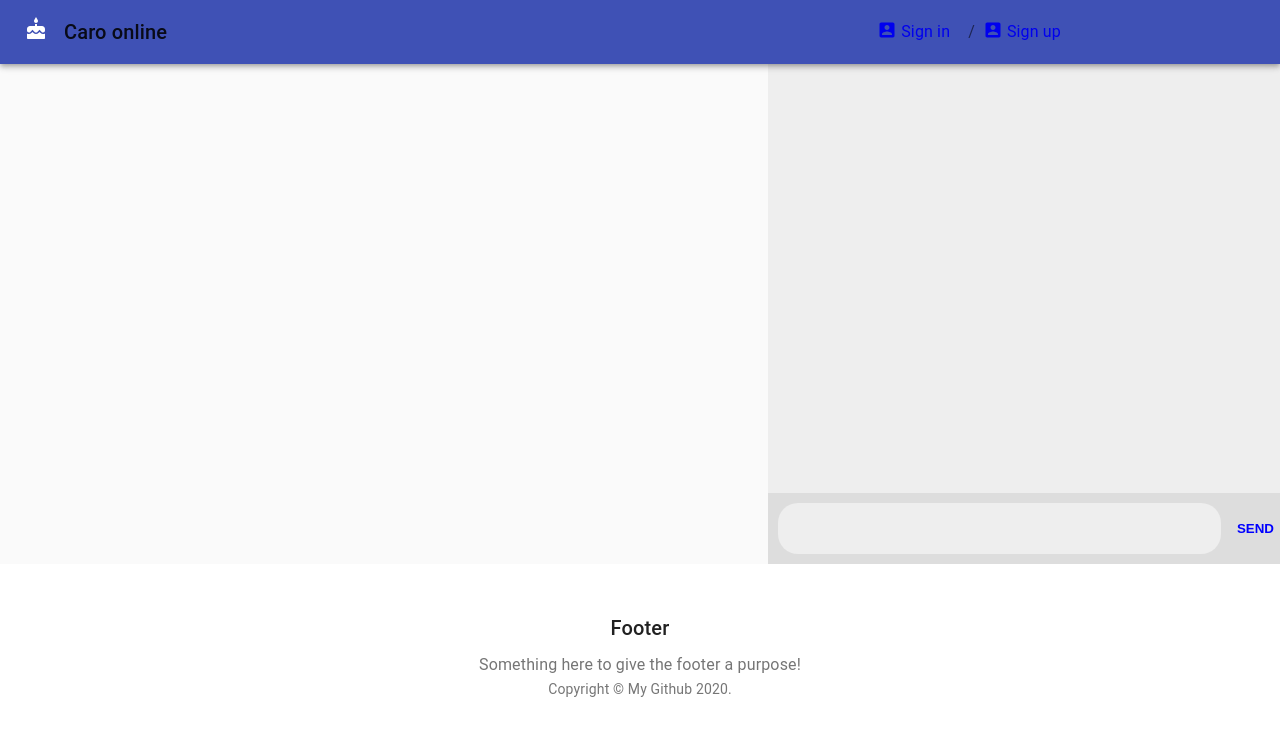
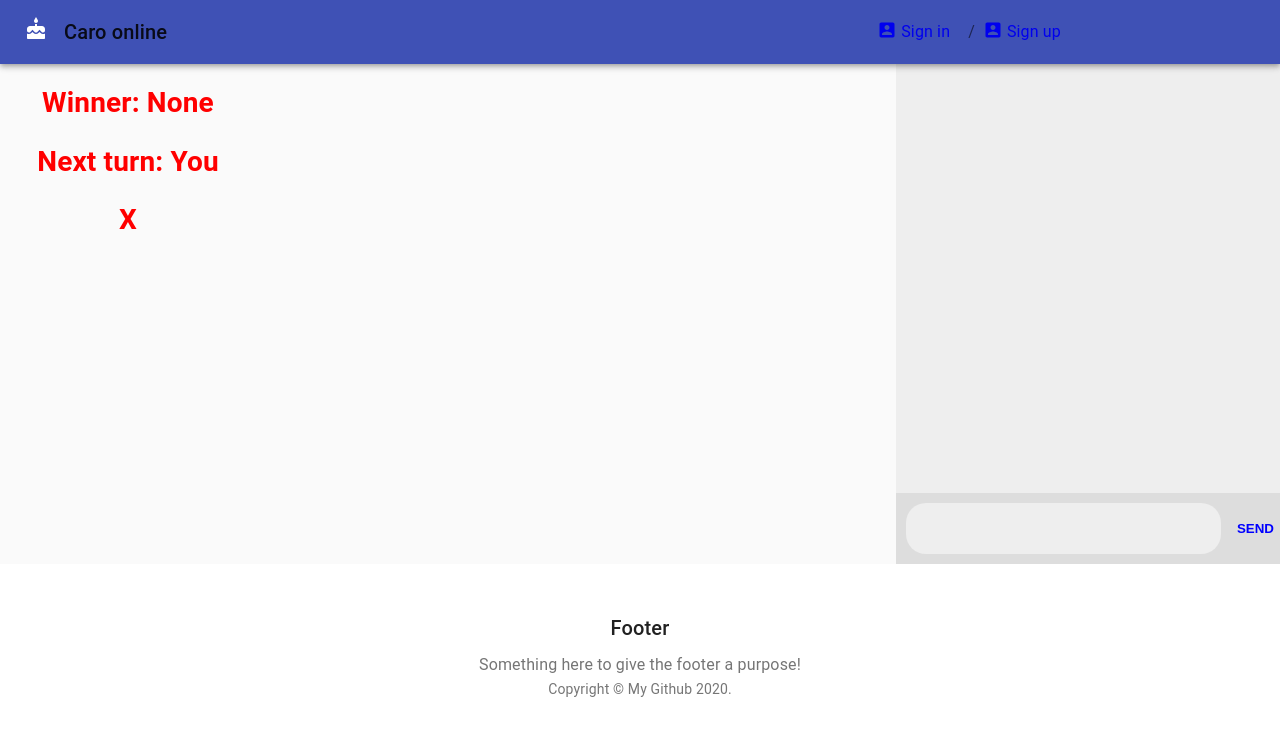
Before and after one commit to NguyenfromVN/CaroOnline, a React (Create React App) app in the folder src/front-end/: page /board in a window 1280 px wide. Shown: the top 736 px of the page. Built offline with nearby package versions, Linux system fonts and the light colour scheme; no server answers.

Commit message:
Added game information showing who plays next and who is the winner of the game

```diff
--- /dev/null
+++ b/src/front-end/src/components/Board/gameInfo.js
@@ -0,0 +1,18 @@
+import React, { useEffect, useState } from 'react';
+
+const GameInfo = (props) => {
+    let username = localStorage.getItem("username");
+    let winnerText = (props.board.winner) ? props.board.winner : "None";
+    let nextTurnText = (props.board.nextTurn == username) ? "You" : "Opponent";
+    let nextTurnChar = (username == props.board.userId1) ? "X" : "O";
+
+    return (
+        <div className='game-info-frame'>
+            <h1>Winner: {winnerText}</h1>
+            <h1>Next turn: {nextTurnText}</h1>
+            <h1>{nextTurnChar}</h1>
+        </div>
+    );
+}
+
+export default GameInfo;
--- a/src/front-end/src/components/Board/index.css
+++ b/src/front-end/src/components/Board/index.css
@@ -7,7 +7,7 @@
 .board-game {
     display: grid;
     height: 500px;
-    grid-template-columns: 1fr 5fr 4fr;
+    grid-template-columns: 2fr 5fr 3fr;
 }
 
 .square {
@@ -86,3 +86,7 @@
     grid-template-columns: 1fr 1fr 1fr 1fr 1fr 1fr 1fr 1fr 1fr 1fr 1fr 1fr 1fr 1fr 1fr 1fr 1fr 1fr 1fr 1fr;
     grid-template-rows: 1fr 1fr 1fr 1fr 1fr 1fr 1fr 1fr 1fr 1fr 1fr 1fr 1fr 1fr 1fr 1fr 1fr 1fr 1fr 1fr;
 }
+
+.game-info-frame h1 {
+    color: red;
+}
--- a/src/front-end/src/components/Board/index.js
+++ b/src/front-end/src/components/Board/index.js
@@ -1,6 +1,7 @@
 import React, { useEffect, useState } from 'react';
 import Square from './square';
 import Chat from './chat';
+import GameInfo from './gameInfo';
 import './index.css';
 import { useHistory } from 'react-router-dom';
 import api from '../../api/userApi';
@@ -60,8 +61,8 @@ export default function Board(props) {
                     callbacks[topic]();
                 } else {
                     // players topic
-                    const activePlayers=topic[topic.length - 1];
-                    if (activePlayers!=2){
+                    const activePlayers = topic[topic.length - 1];
+                    if (activePlayers != 2) {
                         alert('The game will start when another player is available, wait for it!');
                         setIsEmptyRoom(true);
                     } else {
@@ -76,7 +77,7 @@ export default function Board(props) {
             let username = localStorage.getItem('username');
             const isPlayer = (username == board.userId1 || username == board.userId2);
             setIsPlayer(isPlayer);
-            if (isPlayer){
+            if (isPlayer) {
                 ws.subscribeTopic(`${board.boardId}-players`);
             }
             // get chat
@@ -140,6 +141,7 @@ export default function Board(props) {
             <div className='board-game'>
                 <div>
                     {/* for history */}
+                    <GameInfo board={board} />
                 </div>
                 <div >
                     {renderSquares()}
```
